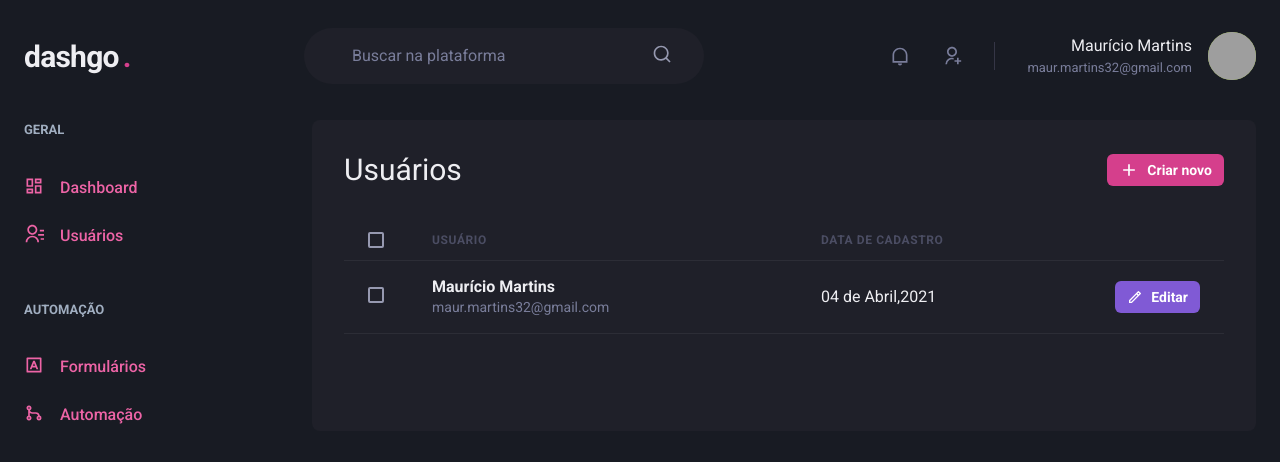
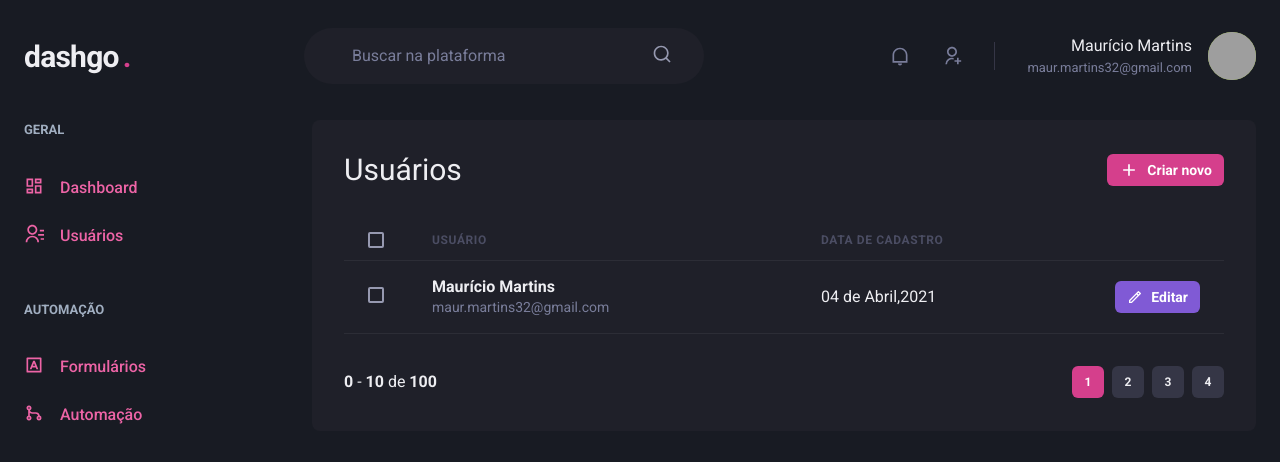
Before and after one commit to maur32/dashgo, a Next.js app: page /users in a window 1280 px wide. Shown: the top 462 px of the page. Built offline with nearby package versions, Linux system fonts and the light colour scheme; grey boxes are pictures that could not be loaded.

Commit message:
Componente: Pagination

```diff
--- /dev/null
+++ b/src/components/Pagination.tsx
@@ -0,0 +1,65 @@
+import {Stack, Button, Box} from "@chakra-ui/react";
+
+export function Pagination() {
+  return (
+    <Stack
+      direction="row"
+      mt="8"
+      justify="space-between"
+      align="center"
+      spacing="6"
+    >
+      <Box>
+        <strong>0</strong> - <strong>10</strong> de <strong>100</strong>
+      </Box>
+      <Stack direction="row" spacing="2">
+        <Button
+          size="sm"
+          fontSize="xs"
+          w="4"
+          colorScheme="pink"
+          disabled
+          _disabled={{
+            bgColor: "pink.500",
+            cursor: "default",
+          }}
+        >
+          1
+        </Button>
+        <Button
+          size="sm"
+          fontSize="xs"
+          w="4"
+          bgColor="gray.700"
+          _hover={{
+            bgColor: "gray.500",
+          }}
+        >
+          2
+        </Button>
+        <Button
+          size="sm"
+          fontSize="xs"
+          w="4"
+          bgColor="gray.700"
+          _hover={{
+            bgColor: "gray.500",
+          }}
+        >
+          3
+        </Button>
+        <Button
+          size="sm"
+          fontSize="xs"
+          w="4"
+          bgColor="gray.700"
+          _hover={{
+            bgColor: "gray.500",
+          }}
+        >
+          4
+        </Button>
+      </Stack>
+    </Stack>
+  );
+}
--- a/src/pages/users/index.tsx
+++ b/src/pages/users/index.tsx
@@ -15,6 +15,7 @@
 } from "@chakra-ui/react";
 import {RiAddLine, RiPencilLine} from "react-icons/ri";
 import {Header} from "../../components/Header";
+import {Pagination} from "../../components/Pagination";
 import {Sidebar} from "../../components/Sidebar";
 
 export default function UsersList() {
@@ -77,6 +78,7 @@
               </Tr>
             </Tbody>
           </Table>
+          <Pagination />
         </Box>
       </Flex>
     </Box>
```
